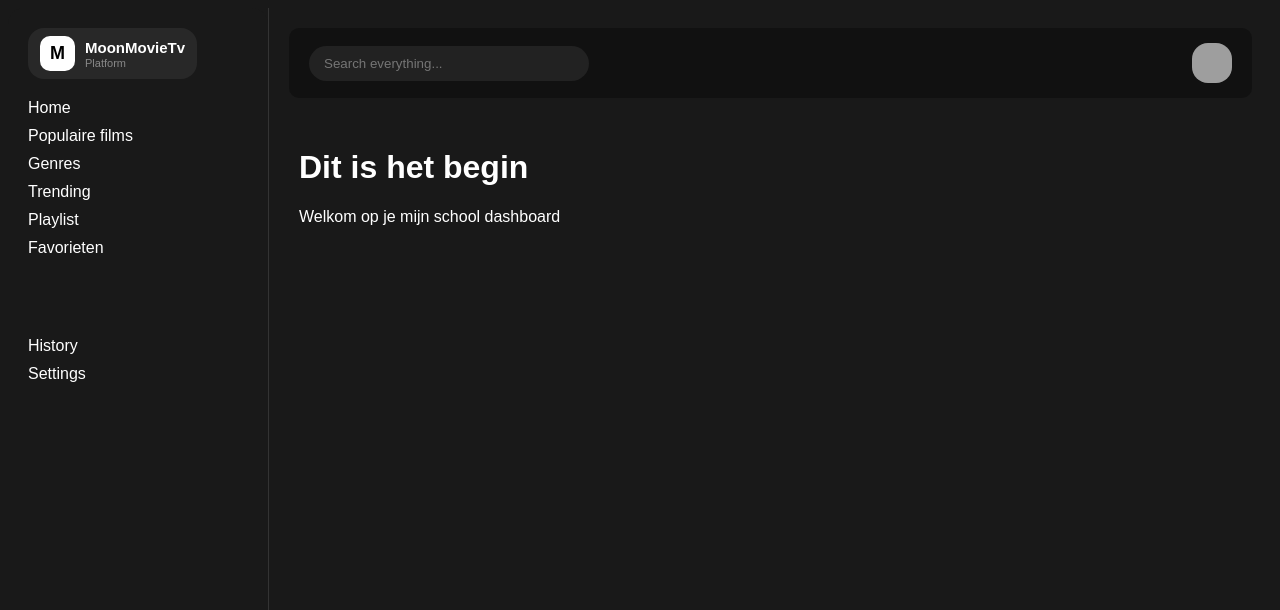
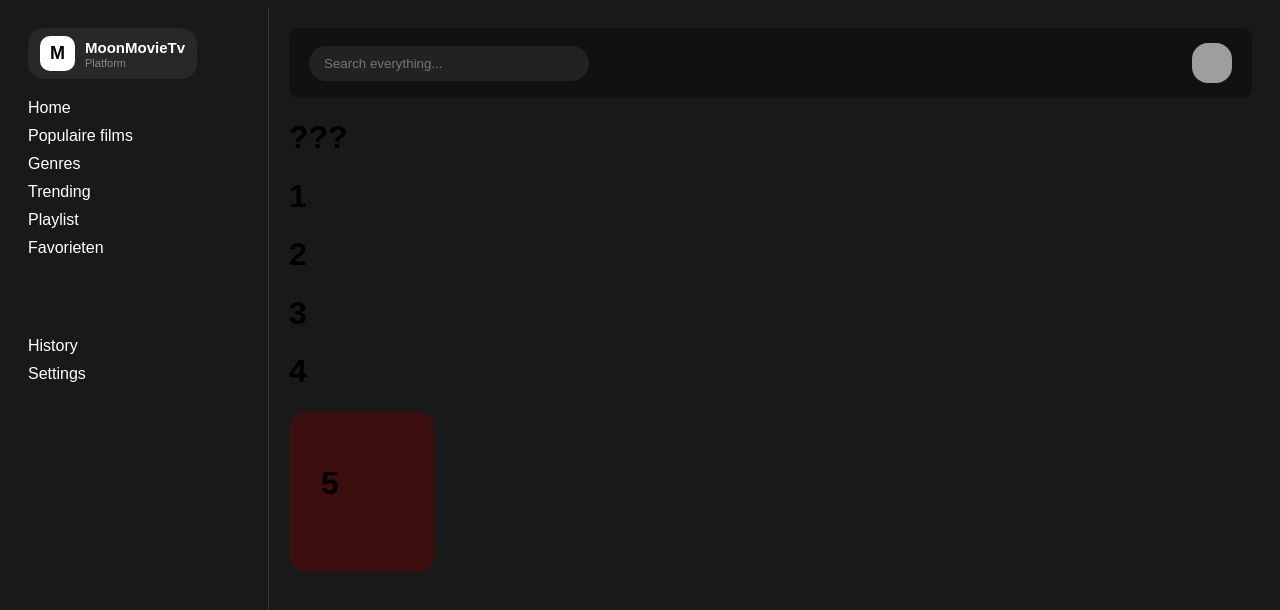
Before and after one commit to itzmitto/MoviewebsiteReact, a React (Vite) app: page / in a window 1280 px wide. Shown: the top 610 px of the page. Built offline with nearby package versions, Linux system fonts and the light colour scheme; grey boxes are pictures that could not be loaded.

Commit message:
13 weer begonnen met de movie pagina ik ga nu de eerste pagina aanpassen

```diff
--- a/src/pages/main.tsx
+++ b/src/pages/main.tsx
@@ -10,12 +10,38 @@ function Main() {
 
       <div className="main-page">
         <Topbar />
+        <div className="rooster-page">
+          <div className="gridContainer">
+            <div className="titleBlock">
+              <h1>???</h1>
+            </div>
 
-        <div className="content">
-          <h1>Dit is het begin</h1>
-          <p>Welkom op je mijn school dashboard</p>
+            <div className="cardsContainer">
+              <div className="card1">
+                <h1>1</h1>
+              </div>
+
+              <div className="card2">
+                <h1>2</h1>
+              </div>
+
+              <div className="card3">
+                <h1>3</h1>
+              </div>
+
+              <div className="card4">
+                <h1>4</h1>
+              </div>
+
+              <div className="card5">
+                <h1>5</h1>
+              </div>
+            </div>
+          </div>
         </div>
       </div>
+
+
     </div>
   )
 }
--- a/src/styling/main.css
+++ b/src/styling/main.css
@@ -63,3 +63,12 @@ body {
   border-top: 1px solid #333;
   margin: 15px 0;
 }
+
+
+.card5{
+  background-color: rgb(61, 14, 14);
+  padding: 2rem;
+  border-radius: 1rem;
+  width: 5rem;
+  height: 6rem;
+}
```
